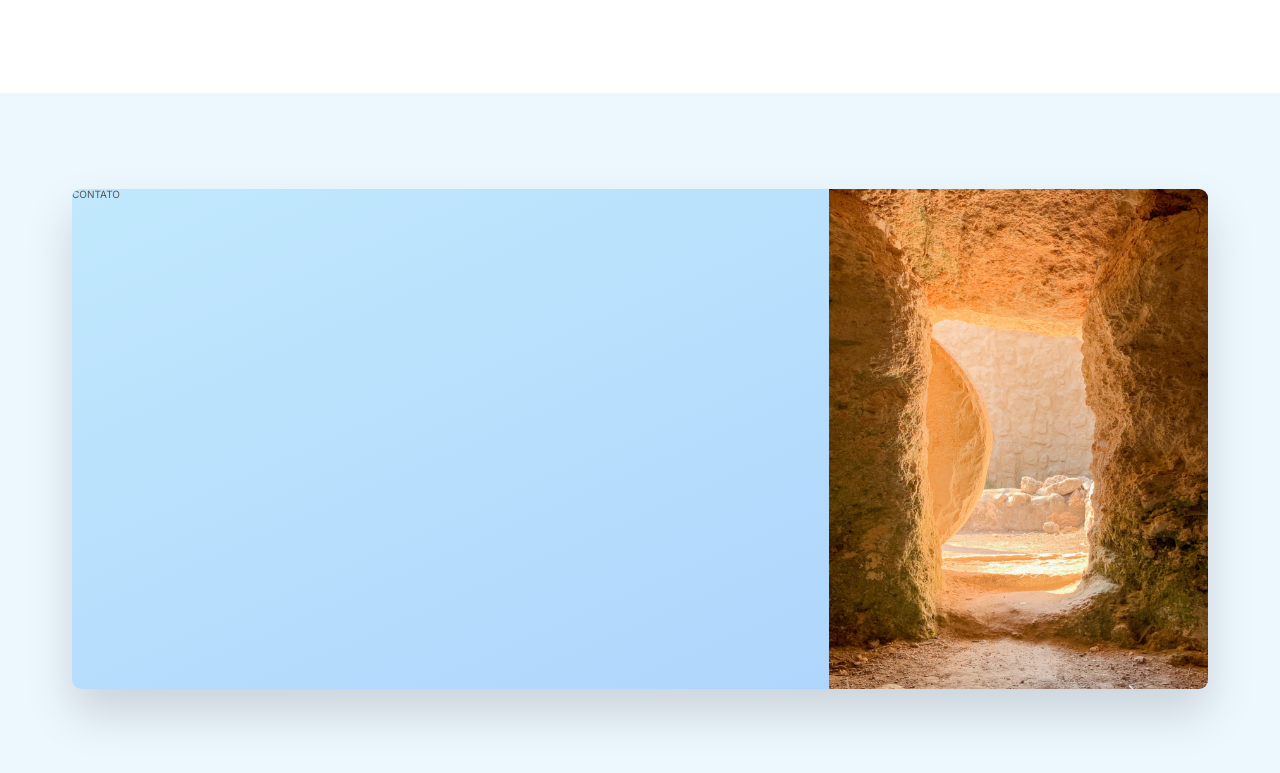
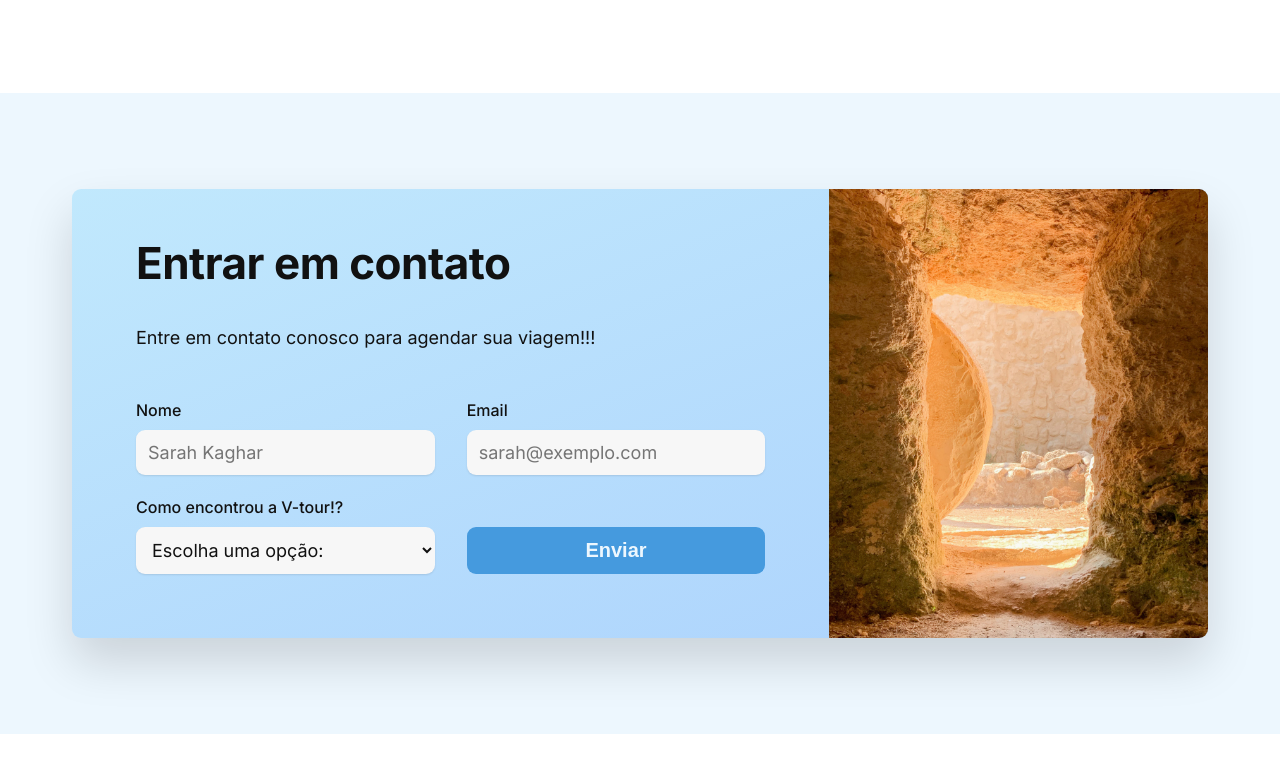
Before and after one commit to StephaneAntonieto/app-web, a plain HTML site: page index.html in a window 1280 px wide. Shown: the part 4424-5197 px from the top of the page. After the commit the page ends 5158 px from the top, so only its background shows below. Drawn offline with Linux system fonts and the light colour scheme.

Commit message:
Finalizado sessao formulario

```diff
--- a/css/global.css
+++ b/css/global.css
@@ -140,6 +140,7 @@ body {
 }
 
 /* Main buttons configuration */
+.btn,
 .btn:link,
 .btn:visited {
   display: inline-block;
@@ -149,6 +150,20 @@ body {
   padding: 1.6rem 3.2rem;
   border-radius: 9px;
   transition: background-color 0.3s;
+  border: none;
+  cursor: pointer;
+}
+
+.btn--form {
+  background-color: #459ade;
+  color: #edf7fe;
+  align-self: end;
+  padding: 1.2rem;
+}
+
+.btn--form:hover {
+  background-color: #fff;
+  color: #555;
 }
 
 /* Buttons conf */
@@ -172,7 +187,12 @@ body {
 .btn--more:hover,
 .btn--more:active {
   background-color: #edf7fe;
-  box-shadow: inset 0 0 0 0.3rem #3678ad;
+  box-shadow: inset 0 0 0 3px #3678ad;
+}
+
+*:focus {
+  outline: none;
+  box-shadow: 0 0 0 0.8rem rgba(45, 45, 200, 0.1);
 }
 
 /* --------------------------------------------------------------------------- */
--- a/css/style.css
+++ b/css/style.css
@@ -270,10 +270,22 @@ to absolute and translating it to -50% negative to center the image. */
     rgba(50, 140, 250, 0.35)
   );
   overflow: hidden;
-  height: 50rem;
 }
 
 .contact-text-box {
+  padding: 4.8rem 6.4rem 6.4rem 6.4rem;
+  color: #111;
+}
+
+.contact .heading-secondary {
+  color: #111;
+  margin-bottom: 3.2rem;
+}
+
+.contact-text {
+  font-size: 1.8rem;
+  line-height: 1.8;
+  margin-bottom: 4.8rem;
 }
 
 .contact-img-box {
@@ -281,3 +293,30 @@ to absolute and translating it to -50% negative to center the image. */
   background-size: cover;
   background-position: center;
 }
+
+/* Form configuration ------------------------------------------*/
+.contact-form {
+  display: grid;
+  grid-template-columns: 1fr 1fr;
+  column-gap: 3.2rem;
+  row-gap: 2.4rem;
+}
+
+.contact-form label {
+  display: block;
+  font-size: 1.6rem;
+  font-weight: 500;
+  margin-bottom: 1.2rem;
+}
+.contact-form input,
+.contact-form select {
+  width: 100%;
+  padding: 1.2rem;
+  font-size: 1.8rem;
+  font-family: inherit;
+  color: inherit;
+  border: none;
+  background-color: #f7f7f7;
+  border-radius: 9px;
+  box-shadow: 0 1px 2px rgba(0, 0, 0, 0.1);
+}
--- a/index.html
+++ b/index.html
@@ -1,5 +1,6 @@
 <!DOCTYPE html>
 <html lang="en">
+
 <head>
   <meta charset="UTF-8" />
   <meta http-equiv="X-UA-Compatible" content="IE=edge" />
@@ -10,14 +11,12 @@
   <!-- Google fonts style 400 regular, 500 medium, semibold 600 and 700 bold-->
   <link rel="preconnect" href="https://fonts.googleapis.com" />
   <link rel="preconnect" href="https://fonts.gstatic.com" crossorigin />
-    <link
-      href="https://fonts.googleapis.com/css2?family=Inter:wght@400;500;600;700&display=swap"
-      rel="stylesheet"
-    />
+  <link href="https://fonts.googleapis.com/css2?family=Inter:wght@400;500;600;700&display=swap" rel="stylesheet" />
   <!--  -->
   <title>App Web</title>
 </head>
 <!--  -->
+
 <body>
   <header class="header">
     <img src="/img/logo/V-Tout.jpg" alt="Page logo" class="logo" />
@@ -45,9 +44,7 @@
             natus eius modi, eligendi cumque odit sit nesciunt architecto
             officia dolorem.
           </p>
-            <a href="#" class="btn btn--contact margin-right-sm"
-              >Entrar em contato</a
-            >
+          <a href="#" class="btn btn--contact margin-right-sm">Entrar em contato</a>
           <a href="#" class="btn btn--more">Saber mais &darr;</a>
           <div class="custumers-box">
             <div class="custumers-img-box">
@@ -64,11 +61,7 @@
           </div>
         </div>
         <div class="main-img-box">
-            <img
-              src="/img/italy/col-g-03.jpg"
-              alt="Coliseum large image"
-              class="img-hero"
-            />
+          <img src="/img/italy/col-g-03.jpg" alt="Coliseum large image" class="img-hero" />
         </div>
       </div>
     </section>
@@ -80,7 +73,6 @@
           Esse abexcepturi at soluta cum laudantium elit
         </h2>
       </div>
-
       <div class="container grid grid--2-cols grid--center-v">
         <!-- PLACE 01 -->
         <div class="place-text-box">
@@ -94,19 +86,11 @@
           </p>
         </div>
         <div class="place-img-box">
-            <img
-              src="/img/italy/col-g-02.jpg"
-              alt="Italy img"
-              class="place-img"
-            />
+          <img src="/img/italy/col-g-02.jpg" alt="Italy img" class="place-img" />
         </div>
         <!-- PLACE 02 -->
         <div class="place-img-box">
-            <img
-              src="/img/egipt/egi-g-01.jpg"
-              alt="Egipt img"
-              class="place-img"
-            />
+          <img src="/img/egipt/egi-g-01.jpg" alt="Egipt img" class="place-img" />
         </div>
         <div class="place-text-box">
           <p class="place">Egito</p>
@@ -130,11 +114,7 @@
           </p>
         </div>
         <div class="place-img-box">
-            <img
-              src="/img/israel/isr-g-01.jpg"
-              alt="Israel img"
-              class="place-img"
-            />
+          <img src="/img/israel/isr-g-01.jpg" alt="Israel img" class="place-img" />
         </div>
       </div>
     </section>
@@ -145,11 +125,7 @@
         <h2 class="heading-secondary">Enim nesciunt nobis</h2>
         <div class="testimonials">
           <figure class="testimonial">
-              <img
-                src="/img/client/viajante2.jpg"
-                alt="John Smith"
-                class="testimonial-img"
-              />
+            <img src="/img/client/viajante2.jpg" alt="John Smith" class="testimonial-img" />
             <blockquote class="testimonial-text">
               Lorem ipsum dolor sit amet consectetur, adipisicing elit. Enim
               nesciunt nobis, laborum nihil voluptate neque sunt unde quos.
@@ -157,11 +133,7 @@
             <p class="testimonial-name">&mdash; John Smith</p>
           </figure>
           <figure class="testimonial">
-              <img
-                src="/img/client/viajante5.jpg"
-                alt="Sarah Marad"
-                class="testimonial-img"
-              />
+            <img src="/img/client/viajante5.jpg" alt="Sarah Marad" class="testimonial-img" />
             <blockquote class="testimonial-text">
               Lorem ipsum dolor sit amet consectetur, adipisicing elit. Enim
               nesciunt nobis, laborum nihil voluptate neque sunt unde quos.
@@ -169,11 +141,7 @@
             <p class="testimonial-name">&mdash; Sarah Marad</p>
           </figure>
           <figure class="testimonial">
-              <img
-                src="/img/client/viajante6.jpg"
-                alt="Elias Cardoso"
-                class="testimonial-img"
-              />
+            <img src="/img/client/viajante6.jpg" alt="Elias Cardoso" class="testimonial-img" />
             <blockquote class="testimonial-text">
               Lorem ipsum dolor sit amet consectetur, adipisicing elit. Enim
               nesciunt nobis, laborum nihil voluptate neque sunt unde quos.
@@ -181,11 +149,7 @@
             <p class="testimonial-name">&mdash; Elias Cardoso</p>
           </figure>
           <figure class="testimonial">
-              <img
-                src="/img/client/viajante1.jpg"
-                alt="Kaina Sukar"
-                class="testimonial-img"
-              />
+            <img src="/img/client/viajante1.jpg" alt="Kaina Sukar" class="testimonial-img" />
             <blockquote class="testimonial-text">
               Lorem ipsum dolor sit amet consectetur, adipisicing elit. Enim
               nesciunt nobis, laborum nihil voluptate neque sunt unde quos.
@@ -247,10 +211,38 @@
     <section class="section-contact">
       <div class="container">
         <div class="contact">
-            <div class="contact-text-box">CONTATO</div>
-            <div class="contact-img-box"
-              role="img"
-              aria-label="Stone in Israel">
+          <div class="contact-text-box">
+            <h2 class="heading-secondary">
+              Entrar em contato
+            </h2>
+            <p class="contact-text">
+              Entre em contato conosco para agendar sua viagem!!!
+            </p>
+            <form action="#" class="contact-form">
+              <div>
+                <label for="full-name">Nome</label>
+                <input id="full-name" type="text" placeholder="Sarah Kaghar" required>
+              </div>
+              <div>
+                <label for="email">Email</label>
+                <input id="email" type="email" placeholder="sarah@exemplo.com" required>
+              </div>
+              <div>
+                <label for="select-where">Como encontrou a V-tour!?</label>
+                <select name="" id="select-where" required>
+                  <option value="">Escolha uma opção:</option>
+                  <option value="friends">Amigos</option>
+                  <option value="youtube">Youtube</option>
+                  <option value="podcast">Podcast</option>
+                  <option value="facebook">Facebook</option>
+                  <option value="instagram">Instagram</option>
+                  <option value="others">Outros</option>
+                </select>
+              </div>
+              <button class="btn btn--form">Enviar</button>
+            </form>
+          </div>
+          <div class="contact-img-box" role="img" aria-label="Stone in Israel">
           </div>
         </div>
       </div>
@@ -258,4 +250,5 @@
     <!--  -->
   </main>
 </body>
+
 </html>
```
Lines whose indentation alone changed are shown as unchanged.
